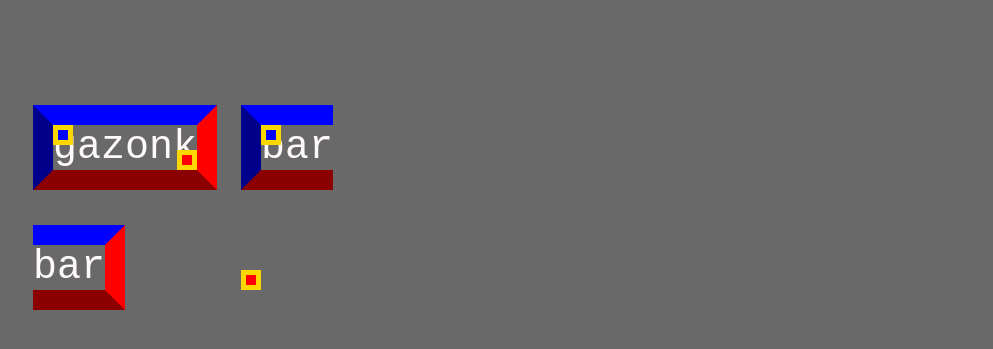
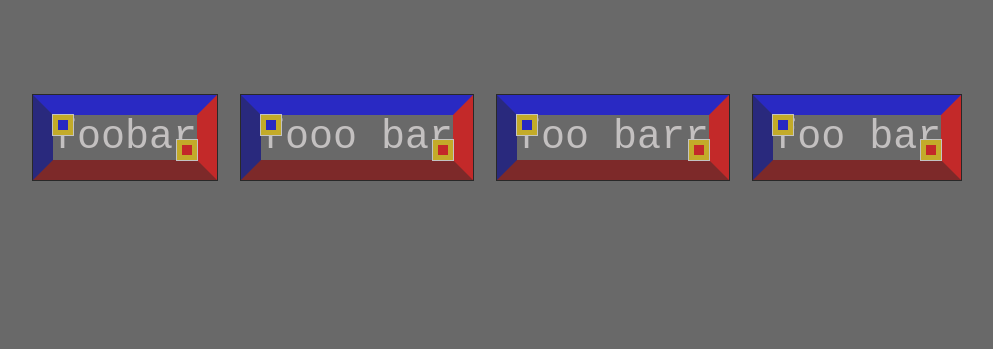
Before and after one commit to myfonj/myfonj.github.io, a Jekyll site: the page tst/wrapped-inline-element-as-offset-parent.html, which Jekyll copies as it is, in a window 1280 px wide. Shown: the top 349 px of the page, without its empty margins (55-1048 px from the left). Built offline with Jekyll 4.4.1, drawn with Linux system fonts in a browser that asks for light colours.

Commit message:
Update wrapped-inline-element-as-offset-parent.html

```diff
--- a/tst/wrapped-inline-element-as-offset-parent.html
+++ b/tst/wrapped-inline-element-as-offset-parent.html
@@ -6,7 +6,7 @@ html {
  color: snow;
  font-family: monospace, monospace;
  font-size: 40px;
- line-height: 3;
+ line-height: 2.5;
  margin: 2rem;
 }
 
@@ -16,7 +16,10 @@ span {
  border-width: 0.5em;
  border-style: solid;
  border-color: blue red darkred darkblue;
+ outline: 1px solid black;
+ opacity: 0.6;
 }
+span:hover { opacity: 1; }
 
 span::before,
 span::after {
@@ -25,6 +28,7 @@ span::after {
  width: 0.25em;
  height: 0.25em;
  border: 5px solid gold;
+ outline: 1px solid white;
 }
 
 
@@ -41,5 +45,7 @@ span::after {
 
 </style>
 
-<span>gazonk</span>
-<span>bar<br>bar</span>
+<span>foobar</span>
+<span>fooo bar</span>
+<span>foo barr</span>
+<span>foo bar</span>
```
